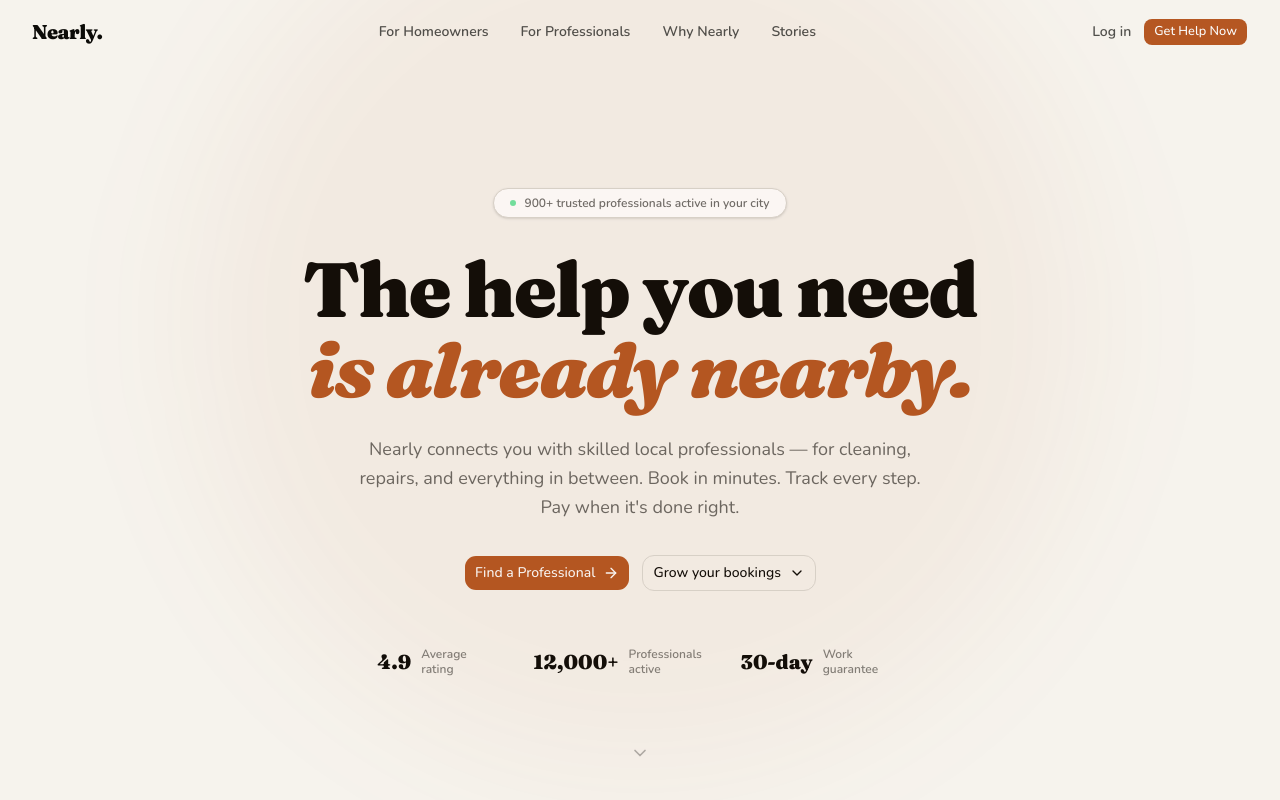
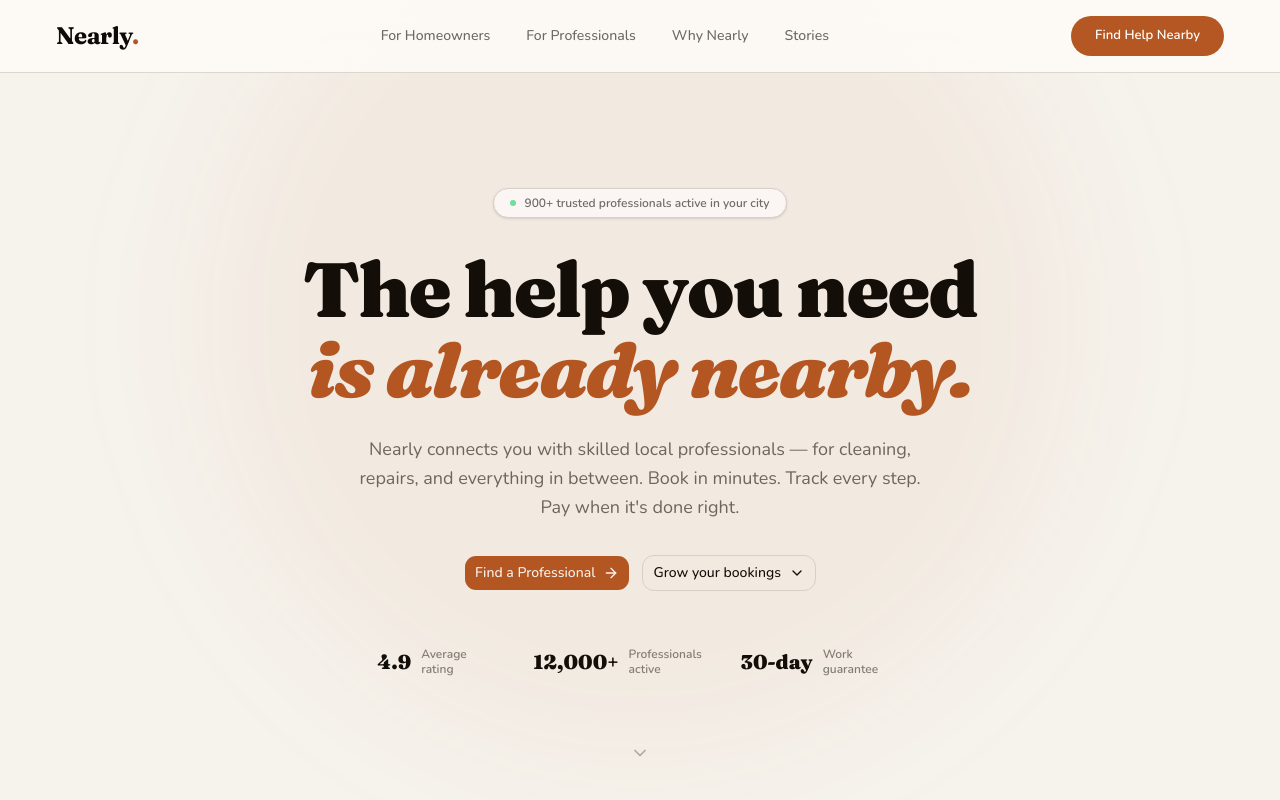
Before and after one commit to PiyushRepos/nearly, a React (Vite) app in the folder frontend/: page / in a window 1280 px wide. Shown: the top 800 px of the page. Built offline with nearby package versions, Linux system fonts and the light colour scheme.

Commit message:
feat: update Navbar component styles and improve mobile menu accessibility

```diff
--- a/frontend/src/components/landing/Navbar.tsx
+++ b/frontend/src/components/landing/Navbar.tsx
@@ -1,7 +1,6 @@
 import { useEffect, useState } from "react";
 import { motion, useScroll } from "motion/react";
 import { Menu, X } from "lucide-react";
-import { Button } from "@/components/ui/button";
 import { navLinks } from "@/config/landing";
 
 export default function Navbar() {
@@ -19,42 +18,42 @@ export default function Navbar() {
       className={[
         "fixed top-0 inset-x-0 z-50 transition-all duration-300",
         scrolled
-          ? "bg-brand-cream/95 backdrop-blur-md shadow-sm border-b border-border"
-          : "bg-transparent",
+          ? "bg-[#fdfaf6]/92 backdrop-blur-md shadow-sm border-b border-border"
+          : "bg-[#fdfaf6]/92 backdrop-blur-md border-b border-border",
       ].join(" ")}
     >
-      <div className="mx-auto max-w-7xl px-6 lg:px-8">
-        <div className="flex h-16 items-center justify-between">
+      <div className="mx-auto max-w-7xl px-6 lg:px-14">
+        <div className="flex h-18 items-center justify-between">
           {/* Logo */}
           <a
             href="/"
-            className="font-display font-black text-xl tracking-tight text-foreground"
+            className="font-display font-bold text-2xl tracking-tight text-foreground"
+            style={{ letterSpacing: "-0.02em" }}
           >
-            Nearly.
+            Nearly<span className="text-primary">.</span>
           </a>
 
           {/* Desktop nav */}
-          <nav className="hidden md:flex items-center gap-8">
+          <nav className="hidden md:flex items-center gap-9">
             {navLinks.map((link) => (
               <a
                 key={link.label}
                 href={link.href}
-                className="text-sm font-semibold text-foreground/70 hover:text-foreground transition-colors"
+                className="text-[0.88rem] font-medium text-muted-foreground hover:text-foreground transition-colors"
               >
                 {link.label}
               </a>
             ))}
           </nav>
 
-          {/* CTA */}
-          <div className="hidden md:flex items-center gap-3">
+          {/* CTA pill */}
+          <div className="hidden md:flex items-center">
             <a
-              href="#login"
-              className="text-sm font-semibold text-foreground/70 hover:text-foreground transition-colors"
+              href="#"
+              className="text-[0.82rem] font-semibold bg-primary text-white px-6 py-2.5 rounded-full hover:bg-foreground transition-colors"
             >
-              Log in
+              Find Help Nearby
             </a>
-            <Button size="sm">Get Help Now</Button>
           </div>
 
           {/* Mobile toggle */}
@@ -87,13 +86,13 @@ export default function Navbar() {
               {link.label}
             </a>
           ))}
-          <div className="pt-2 flex flex-col gap-2">
-            <Button variant="outline" size="sm" className="w-full">
-              Log in
-            </Button>
-            <Button size="sm" className="w-full">
-              Get Help Now
-            </Button>
+          <div className="pt-2">
+            <a
+              href="#"
+              className="block text-center text-sm font-semibold bg-primary text-white px-6 py-2.5 rounded-full hover:bg-foreground transition-colors w-full"
+            >
+              Find Help Nearby
+            </a>
           </div>
         </motion.div>
       )}
```
